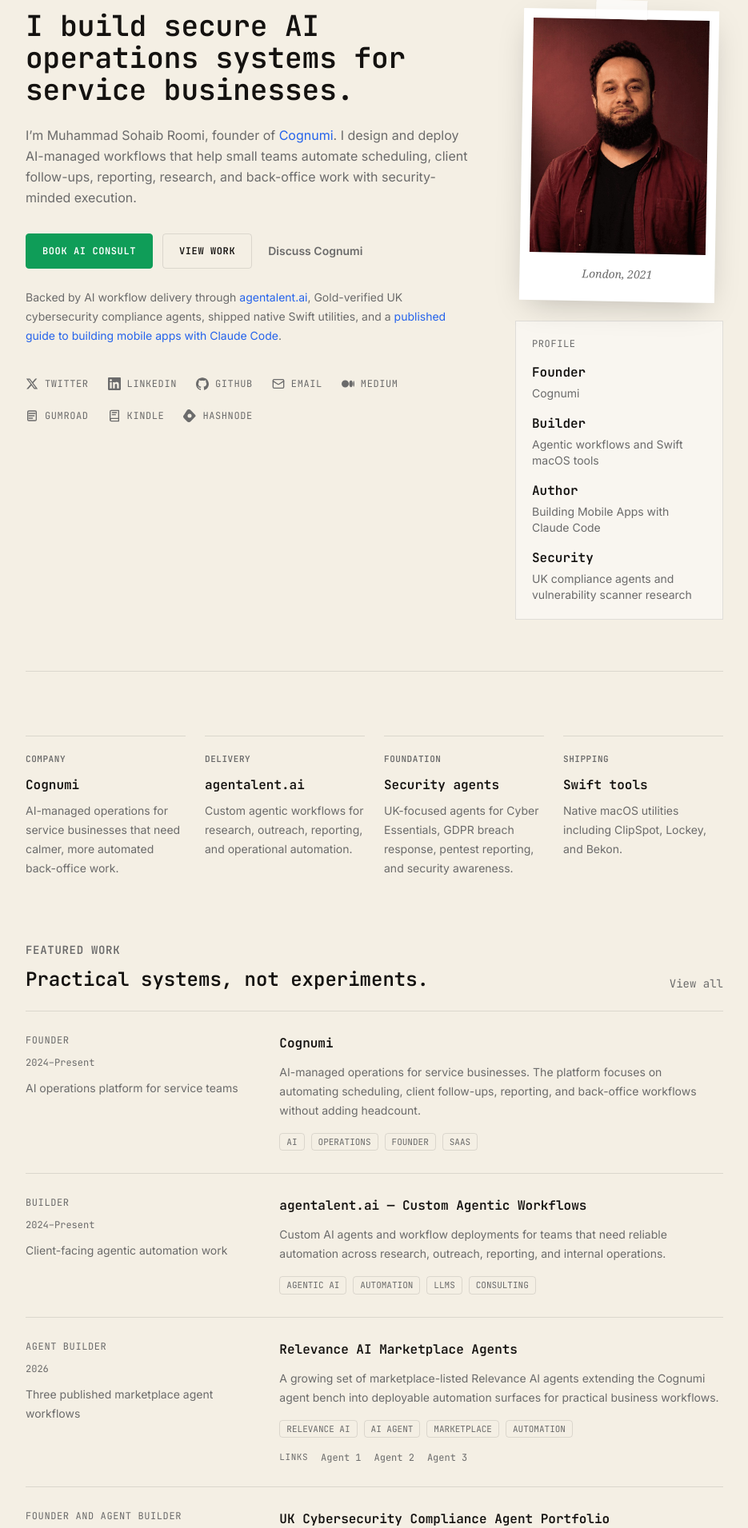
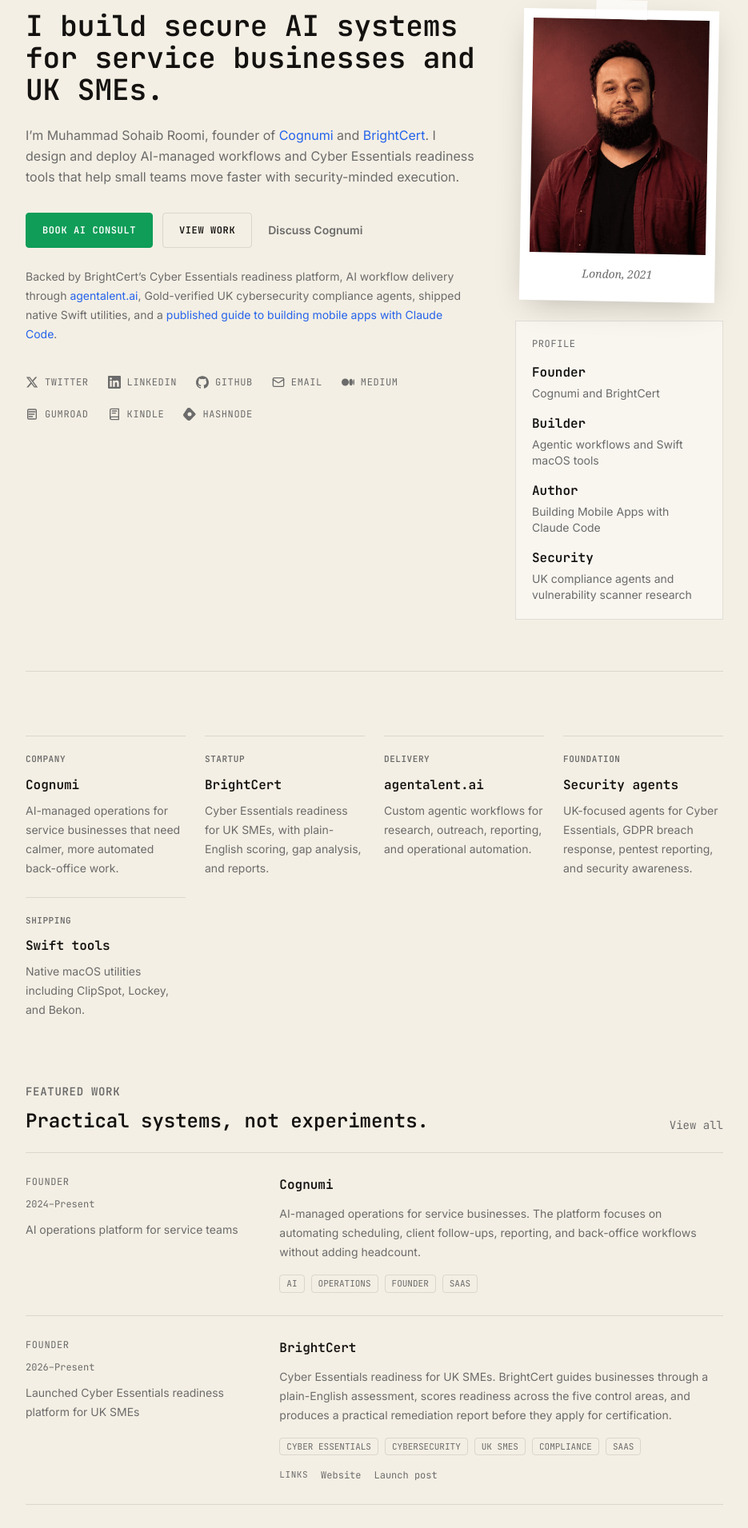
Before and after one commit to rumi7911/portfolio, a Next.js app: page / in a window 1280 px wide. Shown: the part 120-2031 px from the top of the page at 80% size, without its empty margins (172-1107 px from the left). Built offline with nearby package versions, Linux system fonts and the light colour scheme; no server answers.

Commit message:
Add BrightCert launch to portfolio

```diff
--- a/app/page.tsx
+++ b/app/page.tsx
@@ -6,6 +6,7 @@
 import { SocialLinks } from '@/components/SocialLinks';
 import {
   bookConsultUrl,
+  brightCertUrl,
   foundationPostUrl,
   mobileAppsBookGumroadUrl,
 } from '@/content/links';
@@ -24,7 +25,7 @@
       <section className="grid gap-12 border-b border-border pb-16 lg:grid-cols-[minmax(0,1fr)_260px] lg:items-start">
         <div className="max-w-3xl">
           <h1 className="font-mono text-3xl font-semibold leading-tight sm:text-4xl">
-            I build secure AI operations systems for service businesses.
+            I build secure AI systems for service businesses and UK SMEs.
           </h1>
           <p className="mt-6 max-w-2xl text-base leading-relaxed text-muted">
             I’m Muhammad Sohaib Roomi, founder of{' '}
@@ -36,9 +37,18 @@
             >
               Cognumi
             </a>
-            . I design and deploy AI-managed workflows that help small teams
-            automate scheduling, client follow-ups, reporting, research, and
-            back-office work with security-minded execution.
+            {' '}and{' '}
+            <a
+              href={brightCertUrl}
+              target="_blank"
+              rel="noopener noreferrer"
+              className="link"
+            >
+              BrightCert
+            </a>
+            . I design and deploy AI-managed workflows and Cyber Essentials
+            readiness tools that help small teams move faster with
+            security-minded execution.
           </p>
 
           <div className="mt-8 flex flex-col gap-3 sm:flex-row sm:items-center">
@@ -59,7 +69,8 @@
           </div>
 
           <p className="mt-6 max-w-xl text-sm leading-6 text-muted">
-            Backed by AI workflow delivery through{' '}
+            Backed by BrightCert’s Cyber Essentials readiness platform, AI
+            workflow delivery through{' '}
             <a
               href="https://agentalent.ai/builders/ce3b41ea-2b9f-40fc-aa57-36f6ebebc6a9"
               target="_blank"
@@ -115,7 +126,9 @@
             <div className="mt-4 space-y-4">
               <div>
                 <p className="font-mono text-base font-semibold">Founder</p>
-                <p className="mt-1 text-sm text-muted">Cognumi</p>
+                <p className="mt-1 text-sm text-muted">
+                  Cognumi and BrightCert
+                </p>
               </div>
               <div>
                 <p className="font-mono text-base font-semibold">Builder</p>
@@ -147,6 +160,12 @@
             title="Cognumi"
             description="AI-managed operations for service businesses that need calmer, more automated back-office work."
             href="https://www.cognumi.co.uk/"
+          />
+          <ProofBlock
+            label="Startup"
+            title="BrightCert"
+            description="Cyber Essentials readiness for UK SMEs, with plain-English scoring, gap analysis, and reports."
+            href={brightCertUrl}
           />
           <ProofBlock
             label="Delivery"
@@ -215,7 +234,7 @@
           />
           <CapabilityRow
             title="Secure automation"
-            description="Bring a cybersecurity lens to automation: UK compliance workflows, data boundaries, failure modes, access control, auditability, and human review where it matters."
+            description="Bring a cybersecurity lens to automation: Cyber Essentials readiness, UK compliance workflows, data boundaries, failure modes, access control, auditability, and human review where it matters."
             detail="Compliance-minded delivery"
           />
           <CapabilityRow
--- a/app/projects/page.tsx
+++ b/app/projects/page.tsx
@@ -6,14 +6,14 @@
 export const metadata = {
   title: 'Work',
   description:
-    'Cognumi, agentalent.ai, UK cybersecurity compliance agents, Relevance AI marketplace agents, Building Mobile Apps with Claude Code, ClipSpot, Lockey, Bekon, and cybersecurity research by Muhammad Sohaib Roomi.',
+    'Cognumi, BrightCert, agentalent.ai, UK cybersecurity compliance agents, Relevance AI marketplace agents, Building Mobile Apps with Claude Code, ClipSpot, Lockey, Bekon, and cybersecurity research by Muhammad Sohaib Roomi.',
   alternates: {
     canonical: '/projects',
   },
   openGraph: {
     title: 'Work — Muhammad Sohaib Roomi',
     description:
-      'Cognumi, agentalent.ai, UK cybersecurity compliance agents, Relevance AI marketplace agents, Building Mobile Apps with Claude Code, ClipSpot, Lockey, Bekon, and cybersecurity research by Muhammad Sohaib Roomi.',
+      'Cognumi, BrightCert, agentalent.ai, UK cybersecurity compliance agents, Relevance AI marketplace agents, Building Mobile Apps with Claude Code, ClipSpot, Lockey, Bekon, and cybersecurity research by Muhammad Sohaib Roomi.',
     url: absoluteUrl('/projects'),
   },
 };
@@ -44,10 +44,10 @@
           Systems I am building, shipping, and researching.
         </h1>
         <p className="mt-6 text-base leading-relaxed text-muted">
-          A clients-first view of my current startups, custom AI workflow work,
-          UK cybersecurity compliance agents, marketplace agents, published AI
-          development guide, native macOS utilities, and earlier cybersecurity
-          research.
+          A clients-first view of my current startups, Cyber Essentials
+          readiness work, custom AI workflows, UK cybersecurity compliance
+          agents, marketplace agents, published AI development guide, native
+          macOS utilities, and earlier cybersecurity research.
         </p>
       </div>
 
--- a/content/links.ts
+++ b/content/links.ts
@@ -1,5 +1,10 @@
 export const bookConsultUrl =
   'https://cal.eu/cognumi-ltd-w5iyjv/call-with-rumi';
+
+export const brightCertUrl = 'https://brightcert.co.uk/';
+
+export const brightCertLaunchPostUrl =
+  'https://dev.to/rumi7911/brightcert-cyber-essential-readiness-for-uk-smes-3p2f';
 
 export const foundationPostUrl =
   'https://www.linkedin.com/posts/muhammad-sohaib-roomi_cybersecurity-mastersdegree-graduation-activity-7062816946907410432-Tg0I?utm_source=share&utm_medium=member_desktop&rcm=ACoAACChiXABeYaRw9vBpqAIqG_DiMW5rNyYHP0';
--- /dev/null
+++ b/content/posts/brightcert-cyber-essentials-readiness-uk-smes.md
@@ -0,0 +1,87 @@
+---
+title: 'BrightCert Is Live: Cyber Essentials Readiness for UK SMEs'
+date: '2026-07-16'
+excerpt: BrightCert helps UK SMEs understand how ready they are for Cyber Essentials with a plain-English assessment, five-area readiness score, priority fixes, and a practical report.
+tags: ['BrightCert', 'Cyber Essentials', 'Cybersecurity', 'UK SMEs', 'Startups']
+---
+
+I have launched **BrightCert**, a Cyber Essentials readiness platform for UK SMEs.
+
+The idea is simple: before a small business spends money on consultancy or applies for certification, it should be able to answer one practical question clearly:
+
+**How ready are we, and what do we need to fix first?**
+
+BrightCert helps answer that through a guided assessment, readiness scoring, gap analysis, and a report that can be shared with the people who need to act on it.
+
+## Why I built it
+
+Cyber Essentials is important for UK businesses, especially SMEs bidding for contracts, working with larger customers, or trying to show that they take cyber security seriously.
+
+But the preparation process can feel more confusing than it needs to be. Many teams do not have a dedicated security person. The language can feel technical. The five control areas are clear in principle, but translating them into practical business actions is where people get stuck.
+
+BrightCert is designed for that gap.
+
+It does not replace official certification. It does not issue the certificate. Official certification is handled by IASME-licensed Certification Bodies.
+
+BrightCert helps businesses prepare before they reach that point.
+
+## What BrightCert does
+
+BrightCert guides a business through a plain-English readiness assessment covering the five Cyber Essentials control areas:
+
+- boundary firewalls and internet gateways
+- secure configuration
+- user access control
+- malware protection
+- security update management
+
+The product then turns the answers into:
+
+- an overall readiness score
+- control-area scores
+- plain-English gap findings
+- priority fixes
+- a downloadable PDF report
+- preparation notes for next steps
+
+The goal is not to overwhelm people with security jargon. The goal is to give business owners, operations managers, and IT providers a structured view of where they stand.
+
+## The launch offer
+
+BrightCert is currently taking on the first 10 founding customers.
+
+The full report is available at **£99 instead of £199** for those first customers. In exchange, I am asking for honest feedback: what was clear, what was confusing, what helped, and what needs to be improved.
+
+That feedback matters because this product should be shaped around real SME workflows, not assumptions made from the outside.
+
+## Who it is for
+
+BrightCert is useful if your business:
+
+- is bidding for a contract that asks for Cyber Essentials
+- has been asked about security by a customer, insurer, or partner
+- wants to understand its security gaps before applying
+- needs a clear action list for an IT provider or internal team
+- does not know whether it is ready and wants a straight answer
+
+For many SMEs, the first problem is not fixing every control immediately. The first problem is understanding what matters most.
+
+## What this means for my work
+
+BrightCert sits naturally alongside the rest of my work at Cognumi.
+
+Cognumi is about secure AI-managed operations for service businesses. BrightCert applies that same thinking to a narrower, high-value security workflow: helping UK SMEs prepare for Cyber Essentials with clearer guidance and more actionable reporting.
+
+My background is in cybersecurity research, and I have been building AI agents and automation systems around UK compliance workflows. BrightCert is the product expression of that work: focused, practical, and built for a real business problem.
+
+## The standard I want BrightCert to meet
+
+BrightCert should be clear about what it does and what it does not do.
+
+It helps businesses assess readiness, find gaps, and prepare. It does not guarantee a pass. It does not replace an official Certification Body. It does not pretend that every organisation has the same risk profile or technical setup.
+
+The job is to make the preparation process easier to understand and easier to act on.
+
+That is the product I wanted to exist for UK SMEs, so I built it.
+
+You can try it at [brightcert.co.uk](https://brightcert.co.uk/).
--- a/content/projects.ts
+++ b/content/projects.ts
@@ -1,5 +1,7 @@
 import {
   agentTalentBuilderUrl,
+  brightCertLaunchPostUrl,
+  brightCertUrl,
   mobileAppsBookAmazonUrl,
   mobileAppsBookDevToUrl,
   mobileAppsBookGumroadUrl,
@@ -36,6 +38,21 @@
     outcome: 'AI operations platform for service teams',
     tags: ['AI', 'Operations', 'Founder', 'SaaS'],
     featured: true,
+  },
+  {
+    title: 'BrightCert',
+    description:
+      'Cyber Essentials readiness for UK SMEs. BrightCert guides businesses through a plain-English assessment, scores readiness across the five control areas, and produces a practical remediation report before they apply for certification.',
+    href: brightCertUrl,
+    year: '2026–Present',
+    role: 'Founder',
+    outcome: 'Launched Cyber Essentials readiness platform for UK SMEs',
+    tags: ['Cyber Essentials', 'Cybersecurity', 'UK SMEs', 'Compliance', 'SaaS'],
+    featured: true,
+    links: [
+      { label: 'Website', href: brightCertUrl },
+      { label: 'Launch post', href: brightCertLaunchPostUrl },
+    ],
   },
   {
     title: 'agentalent.ai — Custom Agentic Workflows',
--- a/content/site.ts
+++ b/content/site.ts
@@ -5,17 +5,18 @@
 export const siteName = 'Muhammad Sohaib Roomi';
 
 export const siteDescription =
-  'Secure AI operations systems, agentic workflows, and automation consulting for service businesses.';
+  'Secure AI operations systems, Cyber Essentials readiness tools, agentic workflows, and automation consulting for service businesses.';
 
 export const author = {
   name: 'Muhammad Sohaib Roomi',
   email: 'sohaib.7911@gmail.com',
-  jobTitle: 'Founder of Cognumi',
+  jobTitle: 'Founder of Cognumi and BrightCert',
   sameAs: [
     'https://github.com/rumi7911',
     'https://www.linkedin.com/in/muhammad-sohaib-roomi/',
     'https://x.com/Sohaibroomiii',
     'https://www.cognumi.co.uk/',
+    'https://brightcert.co.uk/',
     'https://agentalent.ai/builders/ce3b41ea-2b9f-40fc-aa57-36f6ebebc6a9',
   ],
 };
```
